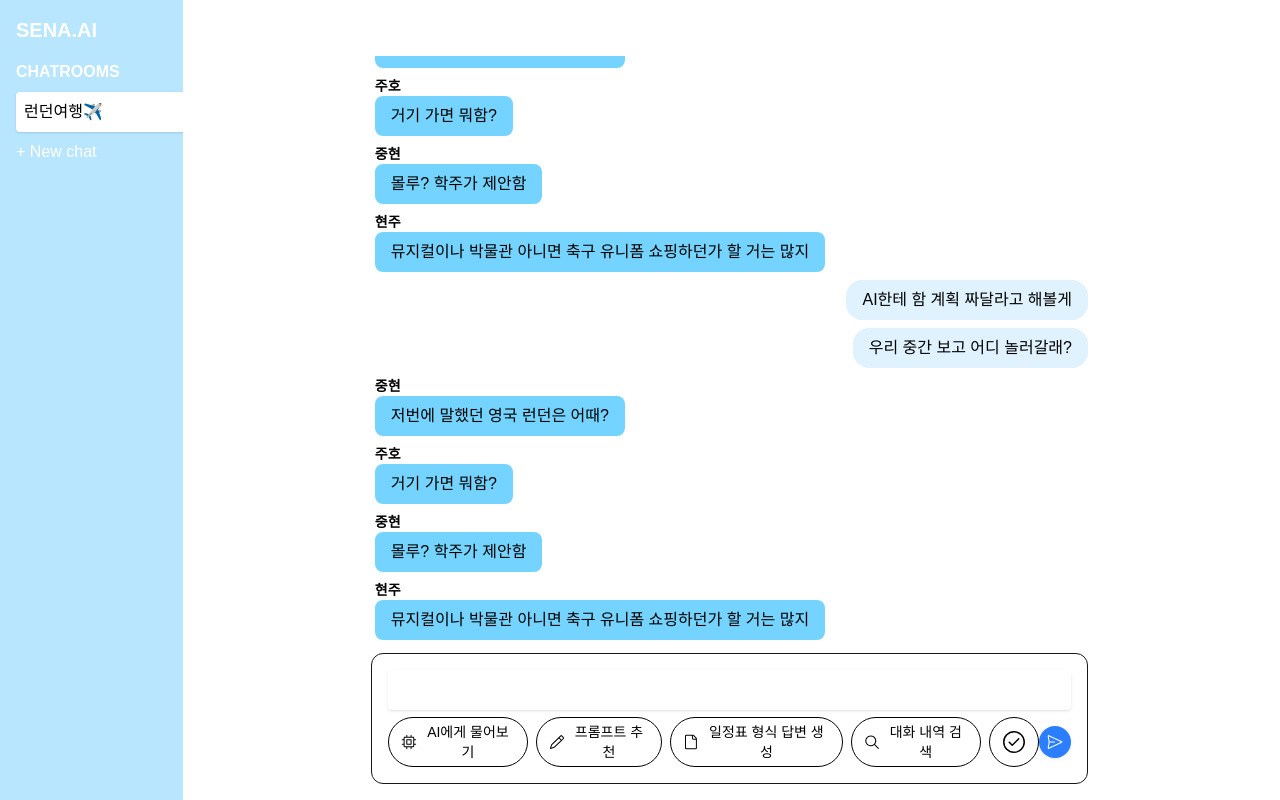
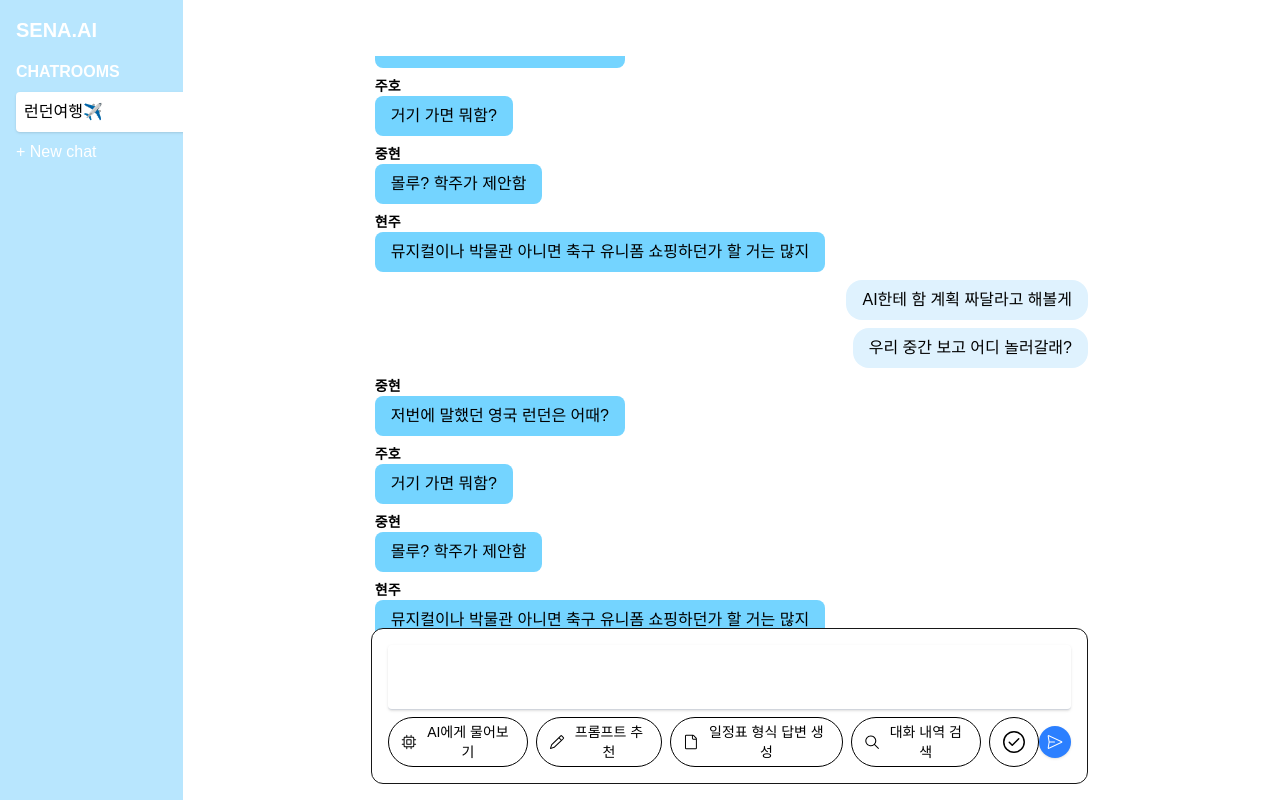
Before and after one commit to hsh200315/SWE_Team5, a Next.js app in the folder frontend/: page /chat in a window 1280 px wide. Built offline with nearby package versions, Linux system fonts and the light colour scheme.

Commit message:
하단 입력창 크기 및 border 수정

```diff
--- a/frontend/app/chat/page.js
+++ b/frontend/app/chat/page.js
@@ -49,9 +49,8 @@ export default function ChatRoom() {
 				{/* 하단 입력창 */}
 				<div className="absolute bottom-0 left-[29vw] right-[15vw] border-t bg-white p-4 mb-[2vh] border rounded-xl">
 					<textarea
-						rows={1}
-						className="w-full resize-none overflow-y-auto border p-2 rounded shadow focus:outline-none border-none"
-						style={{ maxHeight: '30vh' }}
+						rows={2}
+						className="w-full resize-none overflow-y-auto p-2 rounded shadow focus:outline-none border-b border-gray-300"
 					/>
 					<div className="flex justify-between items-center">
 						<ButtonList SetButtonOnOff={SetButtonOnOff} buttonOnOff={buttonOnOff}/>
```
